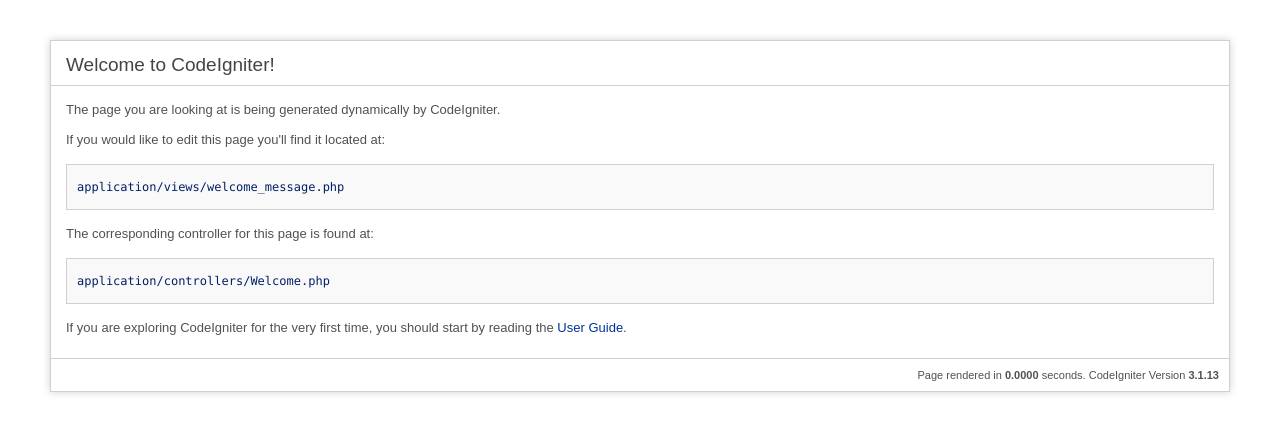
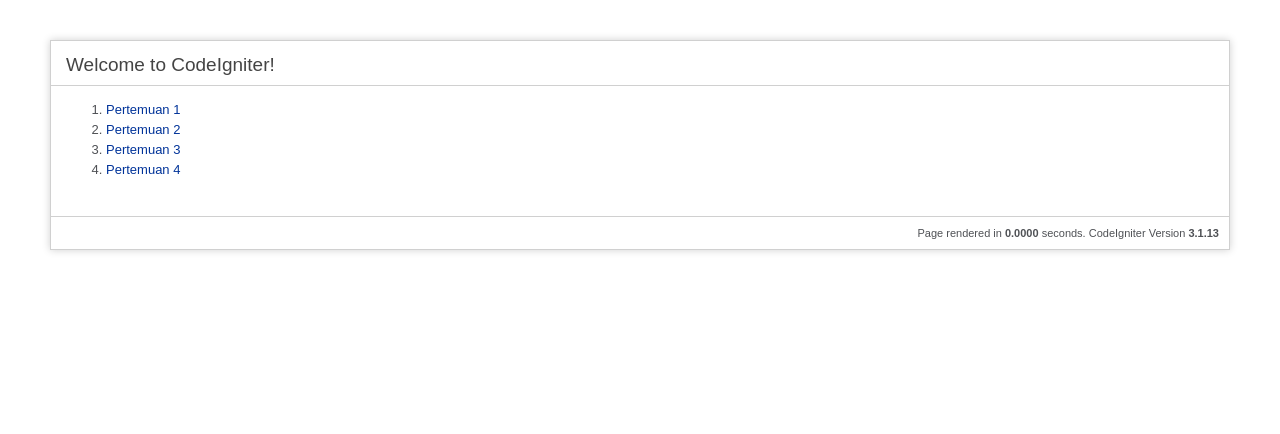
Before and after one commit to DewiSuryaMaulana/WP2_DewiSuryaMaulana, a CodeIgniter app: page /wp2_dewisuryamaulana/ in a window 1280 px wide. Shown: the top 434 px of the page. Run offline with CodeIgniter, Linux system fonts and the light colour scheme.

Commit message:
tambah menu

```diff
--- a/application/views/welcome_message.php
+++ b/application/views/welcome_message.php
@@ -82,15 +82,12 @@ defined('BASEPATH') OR exit('No direct script access allowed');
 	<h1>Welcome to CodeIgniter!</h1>
 
 	<div id="body">
-		<p>The page you are looking at is being generated dynamically by CodeIgniter.</p>
-
-		<p>If you would like to edit this page you'll find it located at:</p>
-		<code>application/views/welcome_message.php</code>
-
-		<p>The corresponding controller for this page is found at:</p>
-		<code>application/controllers/Welcome.php</code>
-
-		<p>If you are exploring CodeIgniter for the very first time, you should start by reading the <a href="userguide3/">User Guide</a>.</p>
+		<ol>
+			<li><a href="<?php echo base_url() ?>index.php/latihan1/biodata">Pertemuan 1</a></li>
+			<li><a href="<?php echo base_url() ?>latihan1/penjumlahan/6/2">Pertemuan 2</a></li>
+			<li><a href="<?php echo base_url() ?>web">Pertemuan 3</a></li>
+			<li><a href="<?php echo base_url() ?>matakuliah">Pertemuan 4</a></li>
+		</ol>
 	</div>
 
 	<p class="footer">Page rendered in <strong>{elapsed_time}</strong> seconds. <?php echo  (ENVIRONMENT === 'development') ?  'CodeIgniter Version <strong>' . CI_VERSION . '</strong>' : '' ?></p>
```
Also changed, not shown: application/controllers/Latihan1.php (+7 -0 lines).
